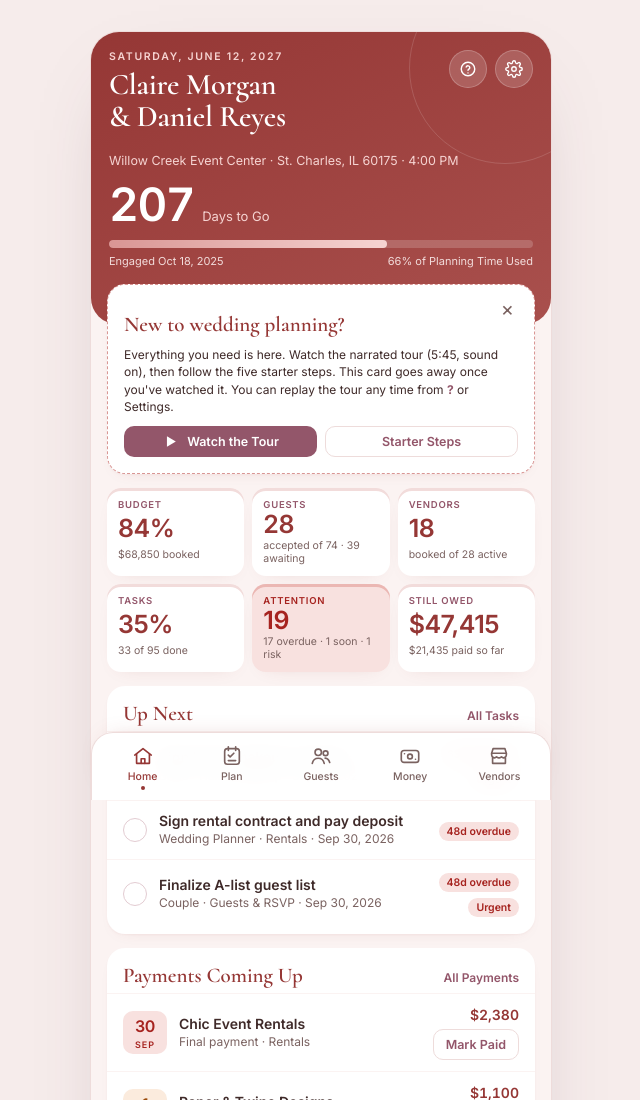
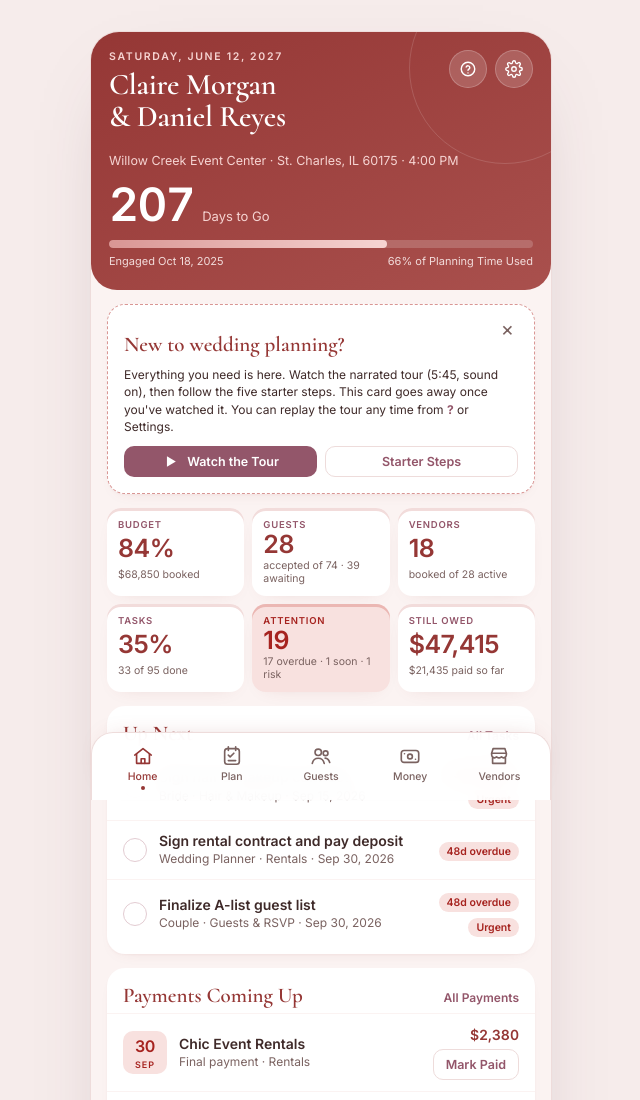
Before and after one commit to SolomonRowland/wedding-desk, a plain HTML site: page index.html in a window 1280 px wide. Shown: the top 1100 px of the page, without its empty margins (319-959 px from the left). Drawn offline with Linux system fonts and the light colour scheme.

Commit message:
Home: tiles sit below the header band instead of overlapping it
Co-Authored-By: Claude Opus 5.5 <noreply@anthropic.com>
Claude-Session: https://claude.ai/code/session_01WJ1fvjsbgK5TBZ7xytGY2f

```diff
--- a/index.html
+++ b/index.html
@@ -477,12 +477,11 @@ input.tick { width: 22px; height: 22px; accent-color: var(--plum); flex: none; }
 .top .segbar button[aria-pressed="true"] { background: #fff; color: var(--deep); box-shadow: 0 1px 3px rgba(0,0,0,.15); }
 .top .search { background: rgba(255,255,255,.96); border-color: transparent; }
 .top .filtersel { border-color: transparent !important; background-color: rgba(255,255,255,.96) !important; }
-.top.home { padding-bottom: 54px; }
 .top .count { display: flex; align-items: baseline; gap: 8px; }
 .top .count b { font: 600 46px/0.9 var(--body); letter-spacing: -.03em; font-variant-numeric: lining-nums tabular-nums; }
 .top .count span { font-size: 13px; color: #F6D4D2; }
 .top .tl { margin-top: 0; }
-.top.home + main { margin-top: -54px; position: relative; z-index: 3; }
+.top.home { padding-bottom: 20px; }
 main { padding-top: 0; }
 .cfm { position: fixed; inset: 0; z-index: 60; display: grid; place-items: center; padding: 24px; background: rgba(60,30,35,.42); animation: fade .15s ease; }
 .cfm .box { width: 100%; max-width: 340px; background: var(--surface); border-radius: 20px; padding: 22px 20px 16px; box-shadow: 0 30px 60px -20px rgba(0,0,0,.4); animation: pop .18s ease; }
--- a/sw.js
+++ b/sw.js
@@ -1,4 +1,4 @@
-const CACHE = 'wedding-desk-v13';
+const CACHE = 'wedding-desk-v14';
 const FILES = ["./", "./fonts/cormorant-latin-500-normal.woff2", "./fonts/cormorant-latin-600-normal.woff2", "./fonts/cormorant-latin-700-normal.woff2", "./fonts/inter-latin-400-normal.woff2", "./fonts/inter-latin-500-normal.woff2", "./fonts/inter-latin-600-normal.woff2", "./fonts/inter-latin-700-normal.woff2", "./icons/apple-touch-icon.png", "./icons/favicon-32.png", "./icons/icon-192.png", "./icons/icon-512.png", "./index.html", "./lib/jspdf.umd.min.js", "./lib/xlsx.full.min.js", "./manifest.webmanifest", "./tour-poster.jpg"];
 self.addEventListener('install', e => { e.waitUntil(caches.open(CACHE).then(c => c.addAll(FILES)).then(() => self.skipWaiting())); });
 self.addEventListener('activate', e => { e.waitUntil(caches.keys().then(ks => Promise.all(ks.filter(k => k !== CACHE).map(k => caches.delete(k)))).then(() => self.clients.claim())); });
```
